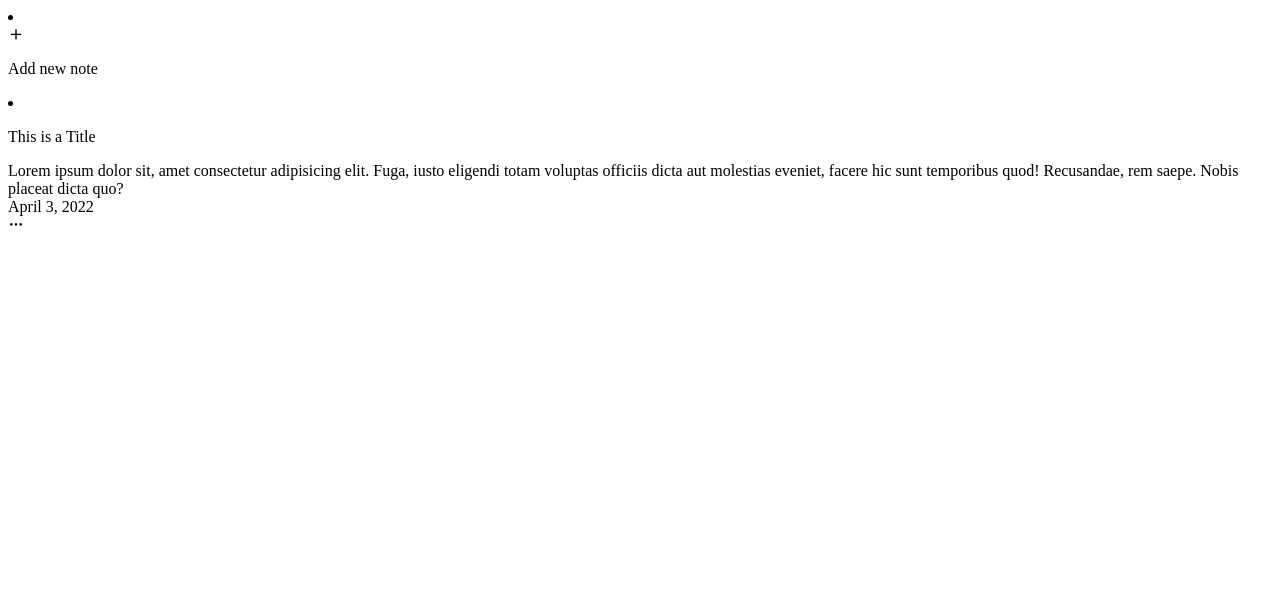
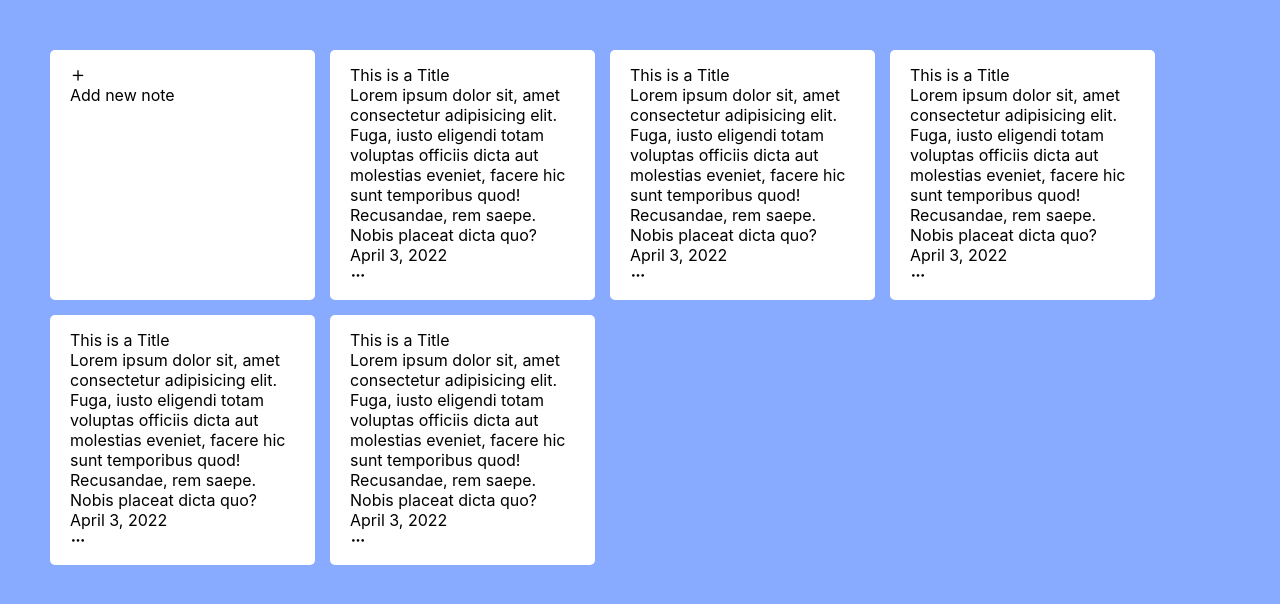
Before and after one commit to rlawlsdn263/javascript-notes-app, a website built with Vite: page index.html in a window 1280 px wide. Built offline with nearby package versions, Linux system fonts and the light colour scheme; a web font is replaced by a local one.

Commit message:
.wrapper 스타일 설정
grid를 사용해 wrapper의 display 속성을 정의했다. .wrapper의 내부 자식 요소들을 265px 폭의 열로 그리드 레이아웃을 사용해 정렬하도록 했다.

```diff
--- a/index.html
+++ b/index.html
@@ -4,6 +4,7 @@
     <meta charset="UTF-8" />
     <title>JavaScript Memo Application</title>
     <link rel="icon" type="image/svg+xml" href="/vite.svg" />
+    <link rel="stylesheet" href="./style.css" />
     <meta name="viewport" content="width=device-width, initial-scale=1.0" />
     <!-- Iconscout Link For Icons -->
     <link
@@ -36,6 +37,74 @@
           </div>
         </div>
       </li>
+      <li class="note">
+        <div class="details">
+          <p>This is a Title</p>
+          <span
+            >Lorem ipsum dolor sit, amet consectetur adipisicing elit. Fuga,
+            iusto eligendi totam voluptas officiis dicta aut molestias eveniet,
+            facere hic sunt temporibus quod! Recusandae, rem saepe. Nobis
+            placeat dicta quo?</span
+          >
+        </div>
+        <div class="bottom-content">
+          <span>April 3, 2022</span>
+          <div class="settings">
+            <i class="uil uil-ellipsis-h"></i>
+          </div>
+        </div>
+      </li>
+      <li class="note">
+        <div class="details">
+          <p>This is a Title</p>
+          <span
+            >Lorem ipsum dolor sit, amet consectetur adipisicing elit. Fuga,
+            iusto eligendi totam voluptas officiis dicta aut molestias eveniet,
+            facere hic sunt temporibus quod! Recusandae, rem saepe. Nobis
+            placeat dicta quo?</span
+          >
+        </div>
+        <div class="bottom-content">
+          <span>April 3, 2022</span>
+          <div class="settings">
+            <i class="uil uil-ellipsis-h"></i>
+          </div>
+        </div>
+      </li>
+      <li class="note">
+        <div class="details">
+          <p>This is a Title</p>
+          <span
+            >Lorem ipsum dolor sit, amet consectetur adipisicing elit. Fuga,
+            iusto eligendi totam voluptas officiis dicta aut molestias eveniet,
+            facere hic sunt temporibus quod! Recusandae, rem saepe. Nobis
+            placeat dicta quo?</span
+          >
+        </div>
+        <div class="bottom-content">
+          <span>April 3, 2022</span>
+          <div class="settings">
+            <i class="uil uil-ellipsis-h"></i>
+          </div>
+        </div>
+      </li>
+      <li class="note">
+        <div class="details">
+          <p>This is a Title</p>
+          <span
+            >Lorem ipsum dolor sit, amet consectetur adipisicing elit. Fuga,
+            iusto eligendi totam voluptas officiis dicta aut molestias eveniet,
+            facere hic sunt temporibus quod! Recusandae, rem saepe. Nobis
+            placeat dicta quo?</span
+          >
+        </div>
+        <div class="bottom-content">
+          <span>April 3, 2022</span>
+          <div class="settings">
+            <i class="uil uil-ellipsis-h"></i>
+          </div>
+        </div>
+      </li>
     </div>
 
     <script type="module" src="/main.js"></script>
--- a/style.css
+++ b/style.css
@@ -6,3 +6,23 @@
   box-sizing: border-box;
   font-family: "Pretendard Variable", Pretendard, -apple-system, BlinkMacSystemFont, system-ui, Roboto, "Helvetica Neue", "Segoe UI", "Apple SD Gothic Neo", "Noto Sans KR", "Malgun Gothic", "Apple Color Emoji", "Segoe UI Emoji", "Segoe UI Symbol", sans-serif;
 }
+
+body {
+  background: #88ABFF;
+}
+
+/* 메모 전체 */
+.wrapper {
+  margin: 50px;
+  display: grid;
+  gap: 15px;
+  grid-template-columns: repeat(auto-fill, 265px);
+}
+
+.wrapper li {
+  height: 250px;
+  list-style: none;
+  background: #fff;
+  border-radius: 5px;
+  padding: 15px 20px 20px 20px;
+}
```
